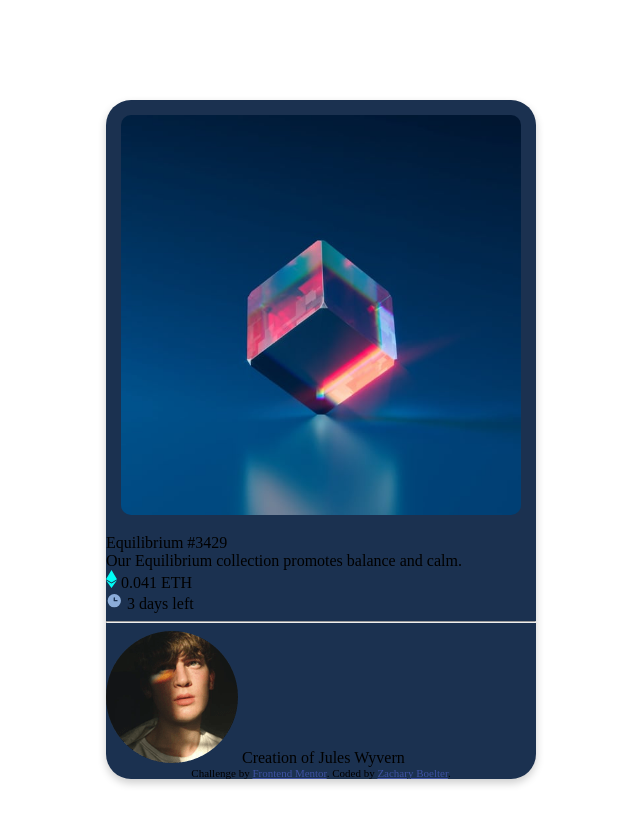
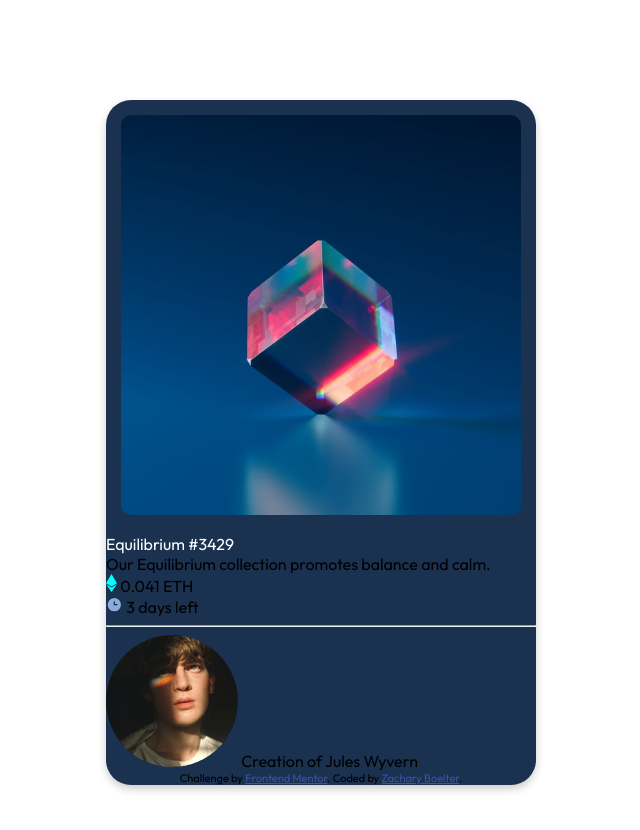
Before and after one commit to zacharyboelter/nft-preview-card, a plain HTML site: page index.html in a window 1280 px wide. Shown: the whole page, without its empty margins (319-959 px from the left). Drawn offline with Linux system fonts and the light colour scheme.

Commit message:
outfit font weights and title font color

```diff
--- a/styles.css
+++ b/styles.css
@@ -1,9 +1,12 @@
+@import url('https://fonts.googleapis.com/css2?family=Outfit:wght@300;400;600&display=swap');
+
+
 body {
     display: flex;
     justify-content: center;
     align-items: center;
     margin: auto 0;
-
+    font-family: 'Outfit', sans-serif;
 }
 
 .card {
@@ -19,3 +22,8 @@ body {
     border-radius: 25px;
     padding: 15px;
 }
+
+.title {
+    color: hsl(0, 0%, 100%);
+
+}
```
